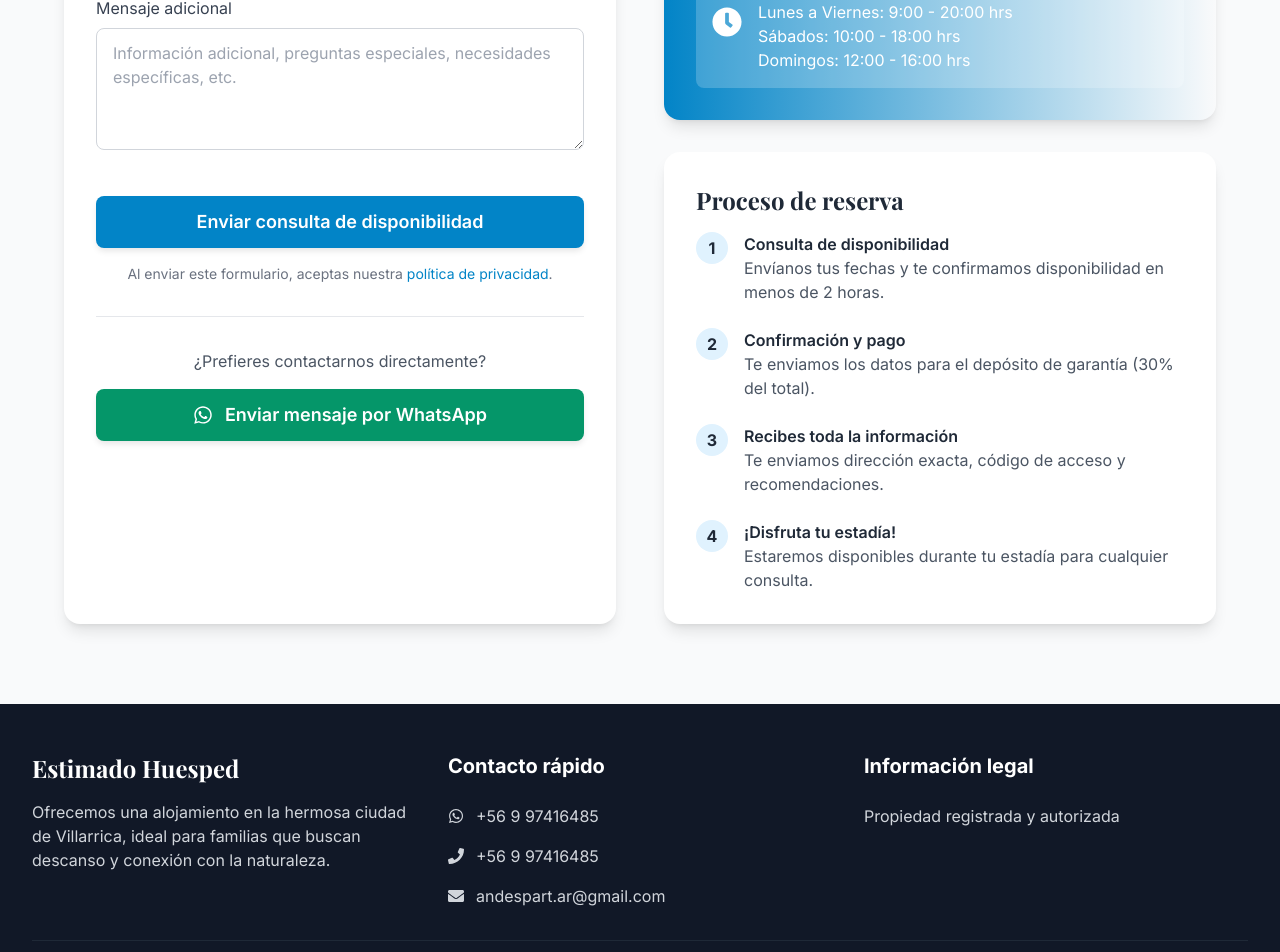
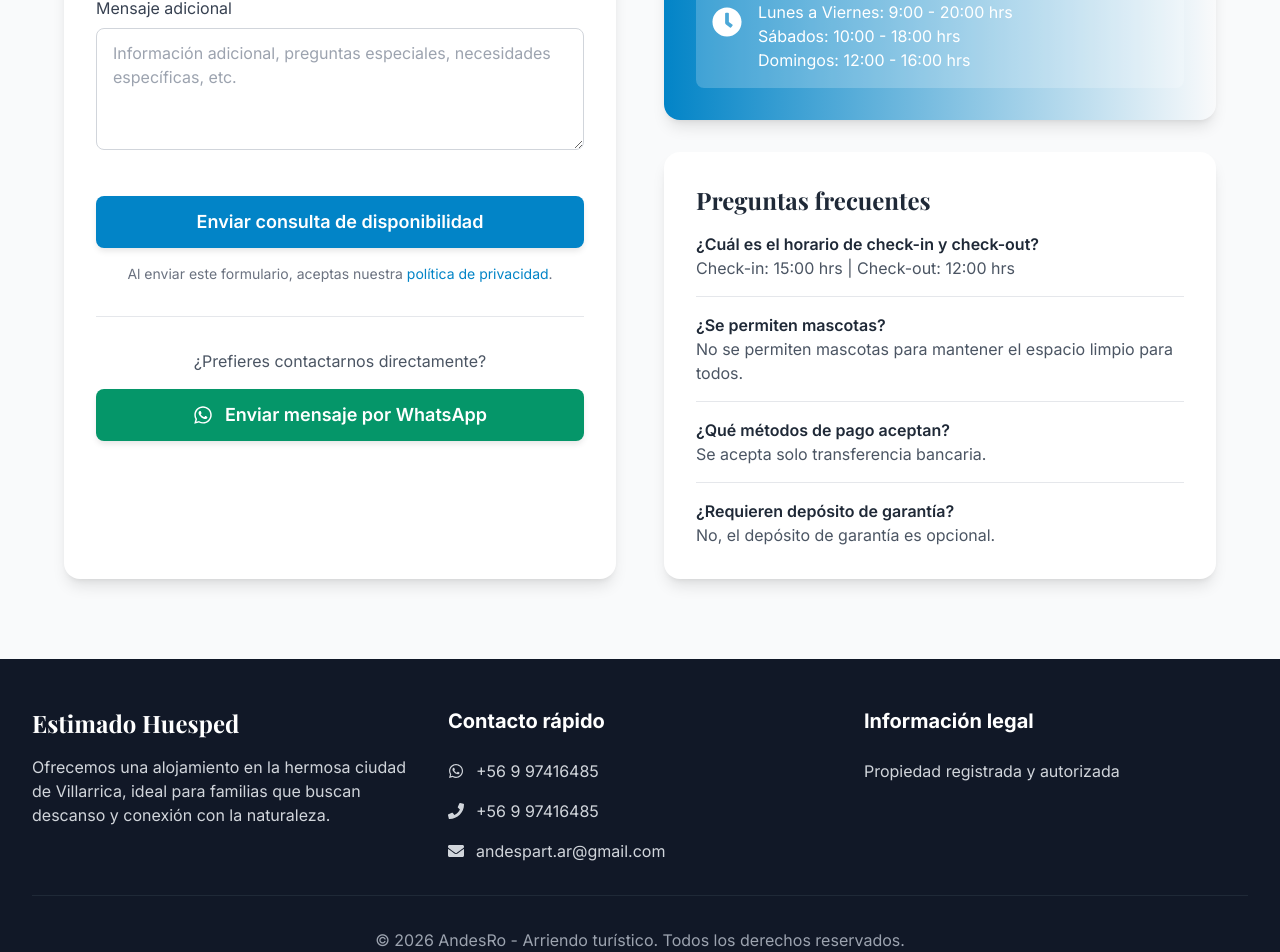
Before and after one commit to AndesRo/casavillarrica, a React (Vite) app: page / in a window 1280 px wide. Shown: the part 5314-6266 px from the top of the page. Built offline with nearby package versions, Linux system fonts and the light colour scheme.

Commit message:
Cambio de contact.jsx

```diff
--- a/src/components/Contact.jsx
+++ b/src/components/Contact.jsx
@@ -386,48 +386,28 @@ Mensaje: ${formData.message}
               </div>
             </div>
 
-            <div className="bg-white p-8 rounded-2xl shadow-lg">
-              <h3 className="text-2xl font-bold text-gray-800 mb-4">Proceso de reserva</h3>
+ <div className="bg-white p-8 rounded-2xl shadow-lg">
+              <h3 className="text-2xl font-bold text-gray-800 mb-4">Preguntas frecuentes</h3>
 
-              <div className="space-y-6">
-                <div className="flex items-start">
-                  <div className="flex-shrink-0 w-8 h-8 bg-primary-100 text-primary-800 rounded-full flex items-center justify-center font-bold mr-4">
-                    1
-                  </div>
-                  <div>
-                    <h4 className="font-semibold text-gray-800">Consulta de disponibilidad</h4>
-                    <p className="text-gray-600">Envíanos tus fechas y te confirmamos disponibilidad en menos de 2 horas.</p>
-                  </div>
+              <div className="space-y-4">
+                <div className="border-b pb-4">
+                  <h4 className="font-semibold text-gray-800">¿Cuál es el horario de check-in y check-out?</h4>
+                  <p className="text-gray-600">Check-in: 15:00 hrs | Check-out: 12:00 hrs</p>
                 </div>
 
-                <div className="flex items-start">
-                  <div className="flex-shrink-0 w-8 h-8 bg-primary-100 text-primary-800 rounded-full flex items-center justify-center font-bold mr-4">
-                    2
-                  </div>
-                  <div>
-                    <h4 className="font-semibold text-gray-800">Confirmación y pago</h4>
-                    <p className="text-gray-600">Te enviamos los datos para el depósito de garantía (30% del total).</p>
-                  </div>
+                <div className="border-b pb-4">
+                  <h4 className="font-semibold text-gray-800">¿Se permiten mascotas?</h4>
+                  <p className="text-gray-600">No se permiten mascotas para mantener el espacio limpio para todos.</p>
                 </div>
 
-                <div className="flex items-start">
-                  <div className="flex-shrink-0 w-8 h-8 bg-primary-100 text-primary-800 rounded-full flex items-center justify-center font-bold mr-4">
-                    3
-                  </div>
-                  <div>
-                    <h4 className="font-semibold text-gray-800">Recibes toda la información</h4>
-                    <p className="text-gray-600">Te enviamos dirección exacta, código de acceso y recomendaciones.</p>
-                  </div>
+                <div className="border-b pb-4">
+                  <h4 className="font-semibold text-gray-800">¿Qué métodos de pago aceptan?</h4>
+                  <p className="text-gray-600">Se acepta solo transferencia bancaria.</p>
                 </div>
 
-                <div className="flex items-start">
-                  <div className="flex-shrink-0 w-8 h-8 bg-primary-100 text-primary-800 rounded-full flex items-center justify-center font-bold mr-4">
-                    4
-                  </div>
-                  <div>
-                    <h4 className="font-semibold text-gray-800">¡Disfruta tu estadía!</h4>
-                    <p className="text-gray-600">Estaremos disponibles durante tu estadía para cualquier consulta.</p>
-                  </div>
+                <div>
+                  <h4 className="font-semibold text-gray-800">¿Requieren depósito de garantía?</h4>
+                  <p className="text-gray-600">No, el depósito de garantía es opcional.</p>
                 </div>
               </div>
             </div>
```
